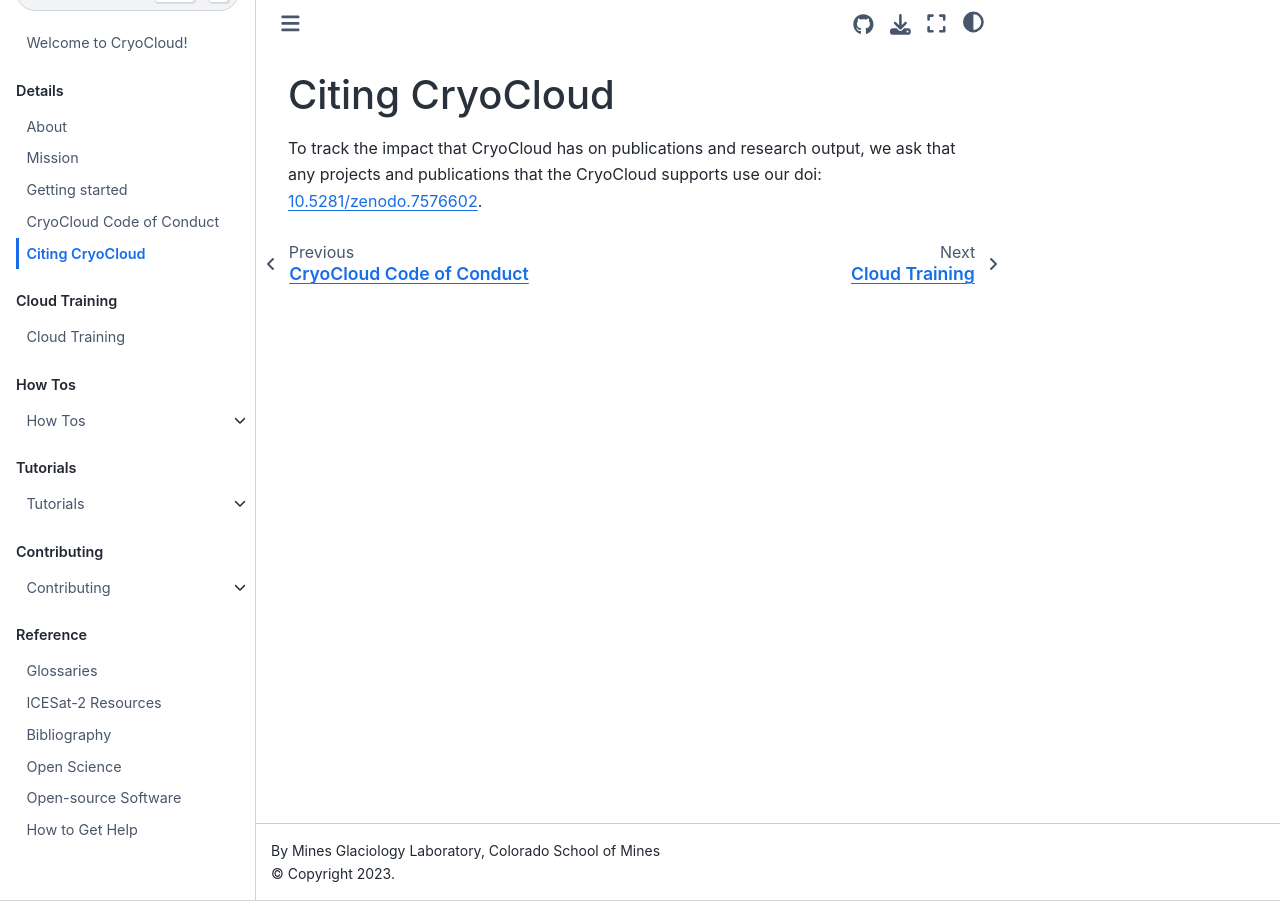
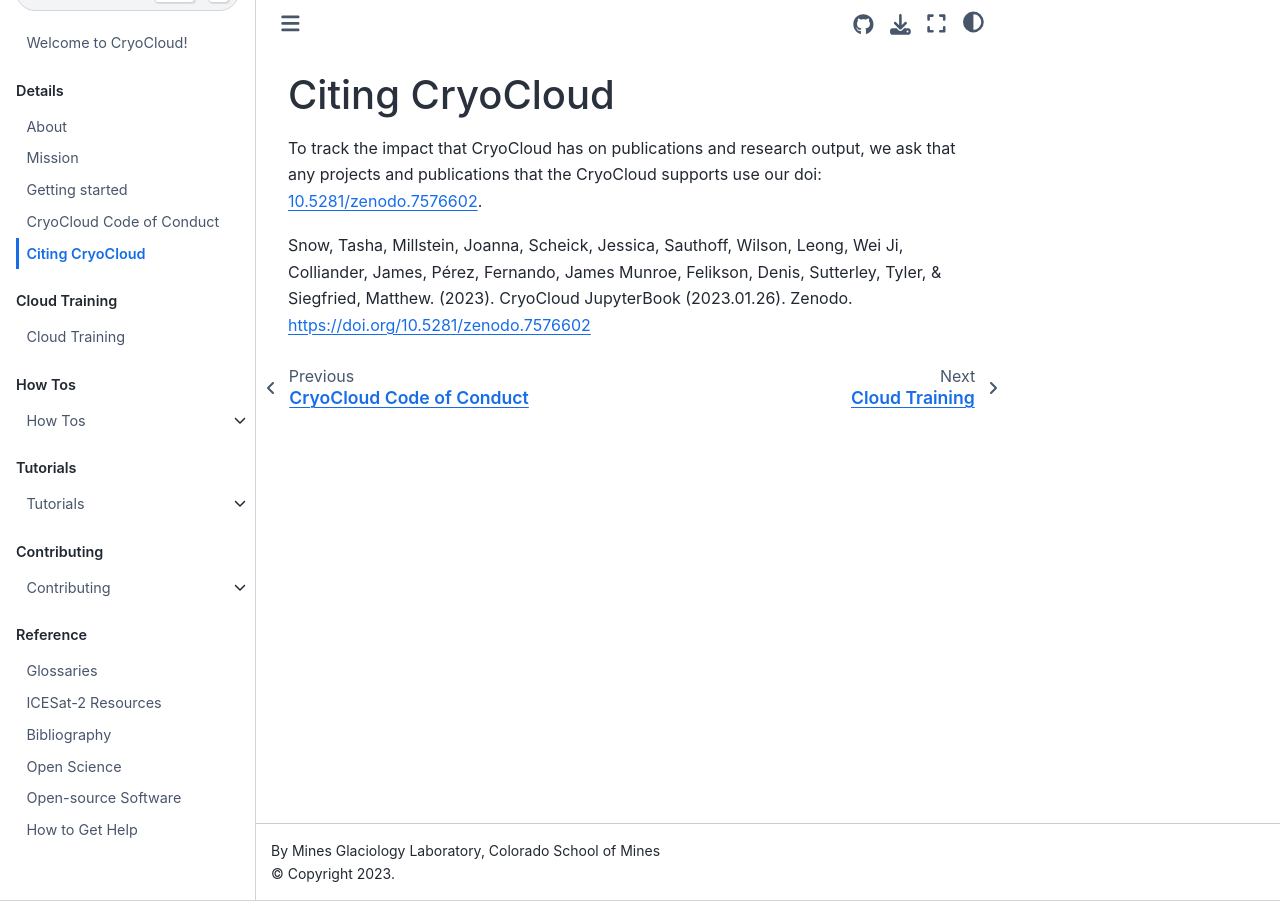
Before and after one commit to CryoInTheCloud/CryoCloudWebsite, a Jupyter Book: the page built from book/content/citing_cryocloud.md, in a window 1280 px wide. Built offline with Jupyter Book 1.0.4 settings and Sphinx 7.4.7 and the Sphinx Book theme 1.1.4, drawn with Linux system fonts in a browser that asks for light colours; pages that are not in the unit, such as notebooks, are missing from menus.

Commit message:
Added full citation info

```diff
--- a/book/content/citing_cryocloud.md
+++ b/book/content/citing_cryocloud.md
@@ -4,3 +4,5 @@
 To track the impact that CryoCloud has on publications and research output,
 we ask that any projects and publications that the CryoCloud supports use
 our doi: [10.5281/zenodo.7576602](https://doi.org/10.5281/zenodo.7576602).
+
+Snow, Tasha, Millstein, Joanna, Scheick, Jessica, Sauthoff, Wilson, Leong, Wei Ji, Colliander, James, Pérez, Fernando, James Munroe, Felikson, Denis, Sutterley, Tyler, & Siegfried, Matthew. (2023). CryoCloud JupyterBook (2023.01.26). Zenodo. https://doi.org/10.5281/zenodo.7576602
```
